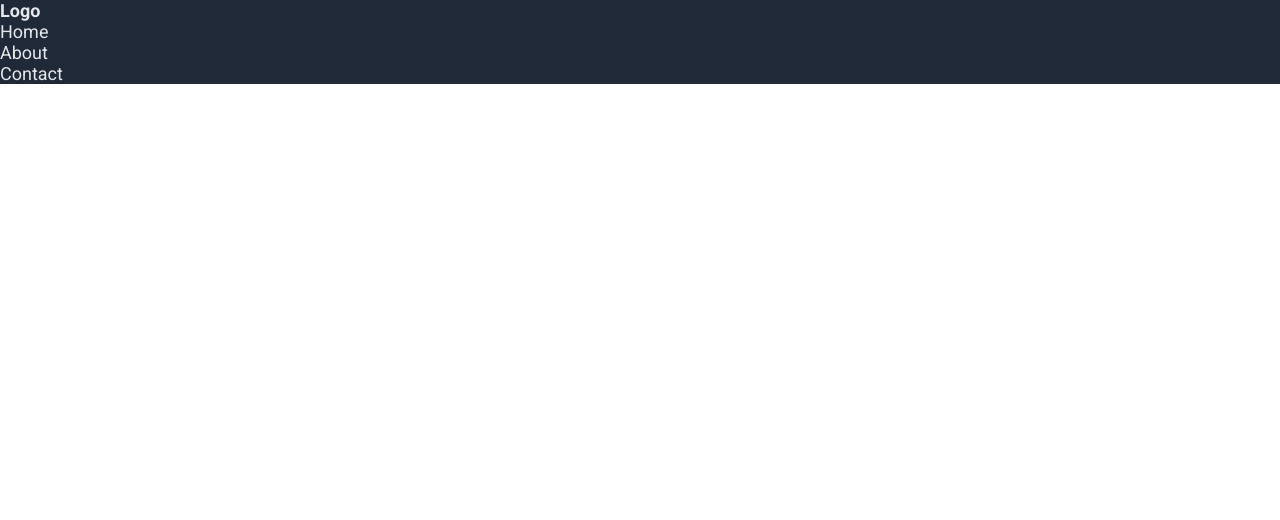
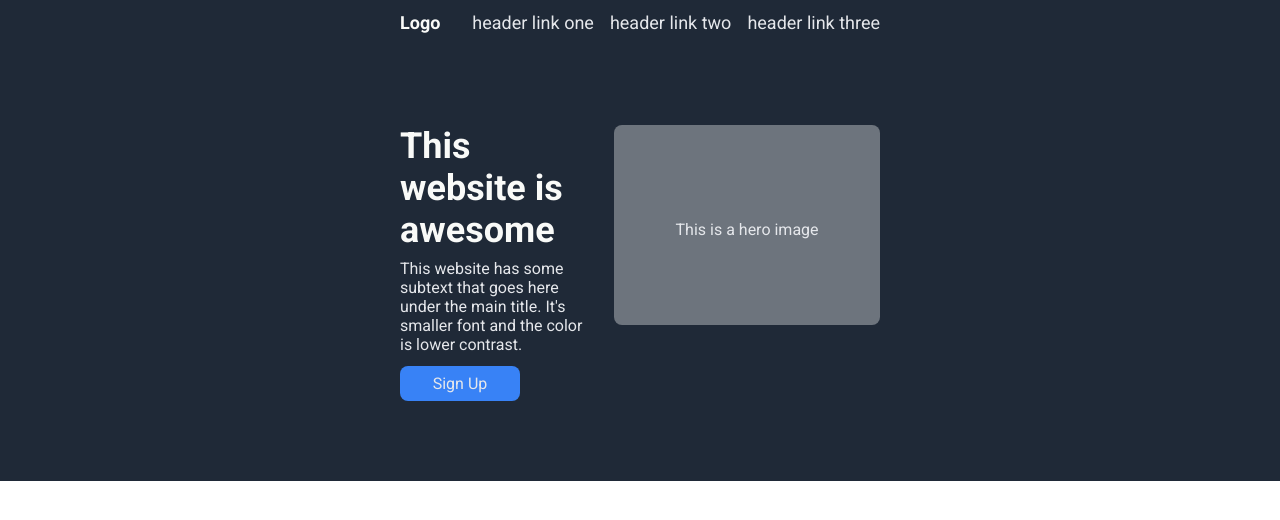
Before and after one commit to gudiudi/odin-landing-page, a plain HTML site: page index.html in a window 1280 px wide. Drawn offline with Linux system fonts and the light colour scheme.

Commit message:
feat: style the header including the hero section

```diff
--- a/index.html
+++ b/index.html
@@ -12,14 +12,26 @@
     <h1>Logo</h1>
     <nav>
       <ul>
-        <li><a href="#">Home</a></li>
-        <li><a href="#">About</a></li>
-        <li><a href="#">Contact</a></li>
+        <li><a href="#">header link one</a></li>
+        <li><a href="#">header link two</a></li>
+        <li><a href="#">header link three</a></li>
       </ul>
     </nav>
   </header>
+
   <main>
+    <section class="hero">
+      <div class="hero-content">
+        <h2>This website is awesome</h2>
+        <p>This website has some subtext that goes here under the main title. It's smaller font and the color is lower contrast.</p>
+        <button>Sign Up</button>
+      </div>
+      <div class="hero-image">
+        <p>This is a hero image</p>
+      </div>
+    </section>
   </main>
+
   <footer>
   </footer>
 </body>
--- a/styles.css
+++ b/styles.css
@@ -13,16 +13,73 @@ a {
   text-decoration: none;
 }
 
+header,
+.hero {
+  background-color: #1F2937;
+  display: flex;
+  justify-content: space-between;
+}
+
 header {
-  background-color: #1F2937;
+  padding: 12px 400px;
 }
 
 header h1 {
   font-size: 18px;
+  color: #F9FAF8
+}
+
+header nav ul {
+  display: flex;
+  align-items: center;
+  gap: 16px;
+}
+
+header nav ul li a {
+  font-size: 18px;
   color: #E5E7EB
 }
 
-header nav li a {
-  font-size: 18px;
-  color: #E5E7EB
+.hero {
+  padding: 80px 400px;
+  gap: 28px;
 }
+
+.hero h2 {
+  font-size: 36px;
+  font-weight: 900;
+  color: #F9FAF8
+}
+
+.hero p {
+  margin-top: 8px;
+  color: #E5E7EB;
+}
+
+.hero button {
+  color: #E5E7EB;
+  background-color: #3882F6;
+  border: none;
+  border-radius: 8px;
+  padding: 8px 24px;
+  margin-top: 12px;
+  font-size: 16px;
+  max-width: 120px;
+}
+
+.hero-content {
+  width: 420px;
+  display: flex;
+  flex-direction: column;
+  justify-content: center;
+}
+
+.hero-image {
+  background-color: #6D747D;
+  height: 200px;
+  width: 600px;
+  border-radius: 8px;
+  display: flex;
+  justify-content: center;
+  align-items: center;
+}
```
